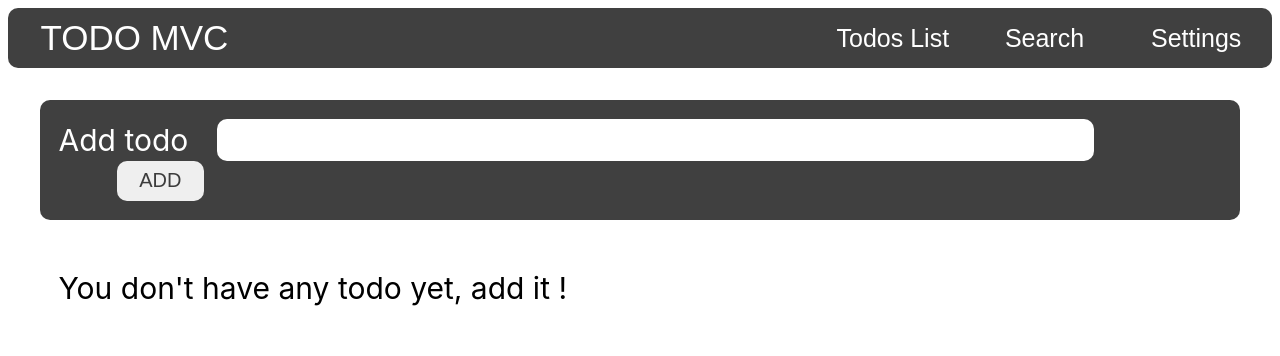
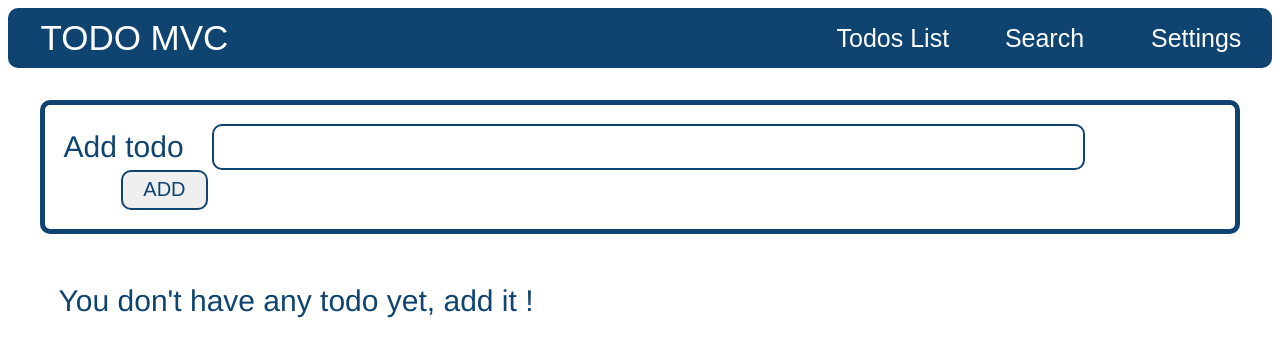
Before and after one commit to Meridolian/todomvc, a Vue app: page / in a window 1280 px wide. Shown: the top 356 px of the page. Built offline with nearby package versions, Linux system fonts and the light colour scheme.

Commit message:
little ui changes

```diff
--- a/src/App.vue
+++ b/src/App.vue
@@ -20,8 +20,7 @@ export default {
 
 <style>
 #app {
-  font-family: -apple-system, BlinkMacSystemFont, "Segoe UI", Roboto, Oxygen,
-    Ubuntu, Cantarell, "Open Sans", "Helvetica Neue", sans-serif;
+  font-family: Open-Sans,Poppins,Helvetica,Arial,sans-serif;
   margin: 0;
   width: 100%;
   height: 100%;
--- a/src/components/Navbar.vue
+++ b/src/components/Navbar.vue
@@ -30,8 +30,8 @@ export default {
 .navbarContainer {
   width: 100%;
   height: 7.5vh;
-  background-color: rgba(0, 0, 0, 0.75);
-  color: white;
+  background-color: #0f4471;
+  color: #fc3c3c;
   border-radius: 10px;
 }
 
@@ -47,7 +47,8 @@ button {
   box-shadow: none !important;
 }
 button:hover {
-  background-color: rgba(255, 255, 255, 0.25);
+  color: #fc3c3c;
+  background-color: rgba(255, 255, 255, 0.15);
 }
 
 .title {
--- a/src/components/TodoList.vue
+++ b/src/components/TodoList.vue
@@ -56,11 +56,12 @@ export default {
   max-width: 100%;
   margin: 2.5%;
   padding: 1.5%;
-  background-color: rgba(0, 0, 0, 0.75);
+  background-color: white;
   border-radius: 10px;
+  border: #0f4471 5px solid;
 }
 .todoFormLabel {
-  color: white;
+  color: #0f4471;
   font-size: 30px;
   vertical-align: middle;
 }
@@ -70,10 +71,10 @@ export default {
   height: 40px;
   width: 75%;
   border-radius: 10px;
+  border: #0f4471 2.5px solid;
   font-size: 25px;
   text-align: center;
-  color: rgba(0, 0, 0, 0.75);
-  border: none;
+  color: #0f4471;
   outline: none !important;
   box-shadow: none !important;
 }
@@ -83,17 +84,17 @@ export default {
   vertical-align: middle;
   margin-left: 5%;
   cursor: pointer;
-  color: rgba(0, 0, 0, 0.75);
+  color: #0f4471;
   font-size: 20px;
   border-radius: 10px;
-  border: none;
+  border: #0f4471 2.5px solid;
   outline: none !important;
   box-shadow: none !important;
 }
 .todoFormButton:hover {
-  background-color: transparent;
+  background-color: #0f4471;
   color: white;
-  border: white 2.5px solid;
+  border: none;
 }
 
 .todoList {
@@ -104,13 +105,14 @@ export default {
 }
 
 .todoListLabel {
+  color: #0f4471;
   font-size: 30px;
 }
 
 .todoContainer {
   height: 50px;
   width: 100%;
-  border-top: rgba(0, 0, 0, 0.75) 2px solid;
+  border-top: #0f4471 2px solid;
   margin-top: 1%;
   vertical-align: text-bottom;
 }
@@ -120,7 +122,7 @@ export default {
   width: 25px;
   border-radius: 10px;
   vertical-align: middle;
-  margin: 0.75%;
+  margin: 1%;
 }
 
 .todoCheck:checked {
@@ -134,10 +136,10 @@ export default {
   border: none;
   font-size: 25px;
   vertical-align: middle;
-  color: rgba(0, 0, 0, 0.75);
+  color: #0f4471;
 }
 .todoText:hover {
-  border: rgba(0, 0, 0, 0.75) 2.5px solid;
+  border: #0f4471 2.5px solid;
 }
 
 .todoDeleteButton {
@@ -146,15 +148,16 @@ export default {
   width: 7.5%;
   float: right;
   font-size: 20px;
+  color: #fc3c3c;
   background-color: white;
   border-radius: 10px;
-  border: rgba(0, 0, 0, 0.75) 2.5px solid;
+  border: #fc3c3c 2.5px solid;
   outline: none !important;
   box-shadow: none !important;
   cursor: pointer;
 }
 .todoDeleteButton:hover {
-  background-color: rgba(0, 0, 0, 0.75);
+  background-color: #fc3c3c;
   color: white;
   border: none;
 }
```
